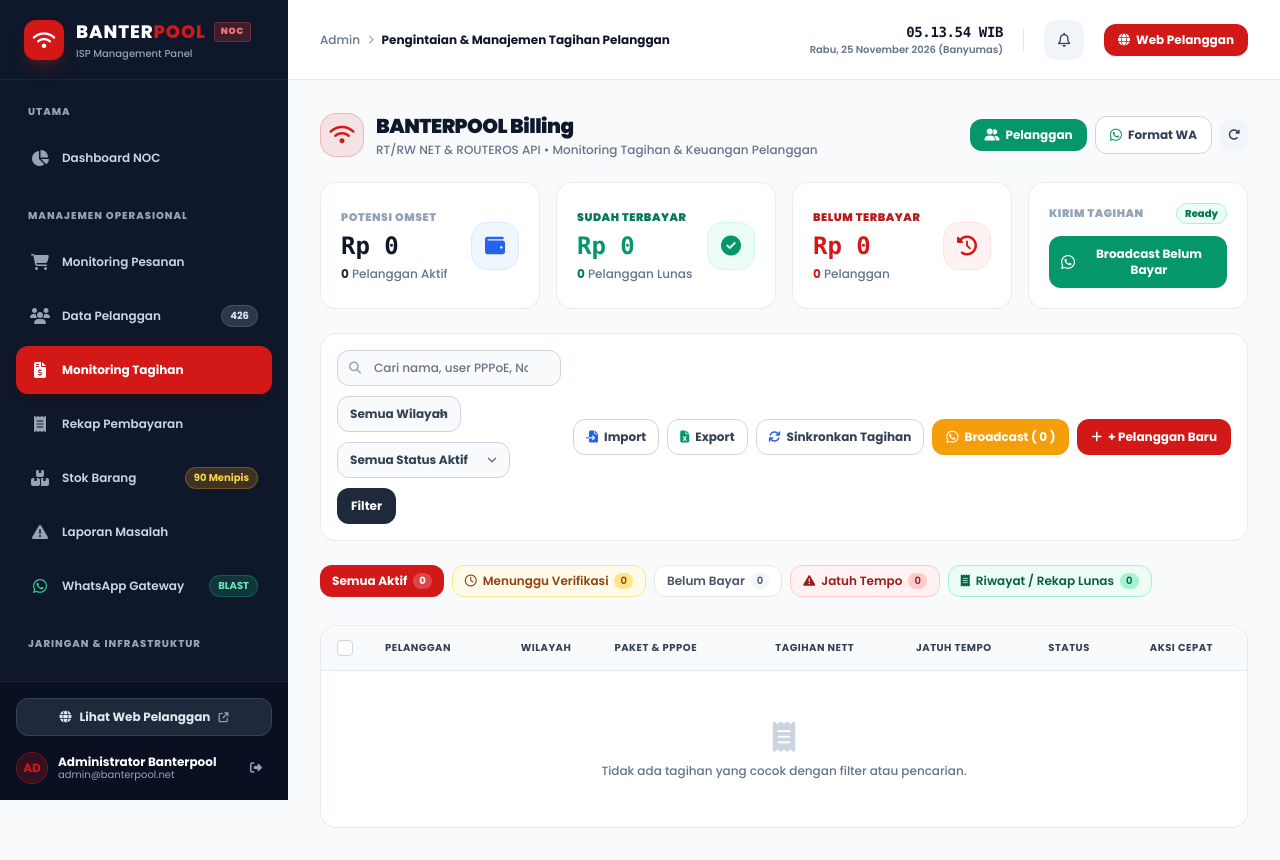
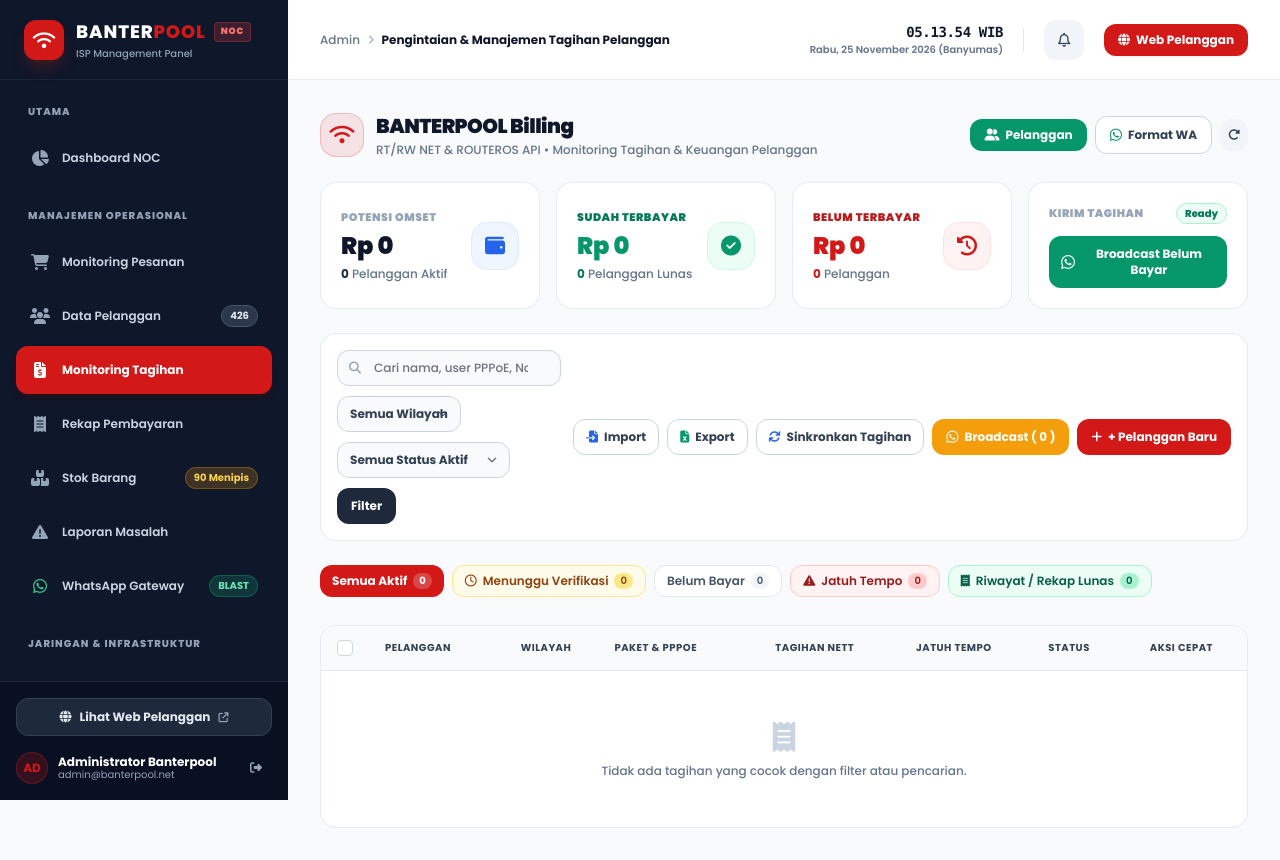
Before and after one commit to triopancagenk-code/banterpol, a Laravel app: page /admin/tagihan in a window 1280 px wide. Run offline with Laravel 12, Linux system fonts and the light colour scheme; a user stored in the database is signed in; data comes from the database, SQL or seed files in the repository; data that the repository does not hold is empty; style sheets or scripts are compiled from the project's sources; parts of the project's set-up code (start-up, migrations or seed data) failed here and were passed over.

Commit message:
style(tagihan): samakan jenis font monitoring tagihan dan rekap pembayaran seperti data pelanggan

```diff
--- a/resources/views/admin/tagihan.blade.php
+++ b/resources/views/admin/tagihan.blade.php
@@ -369,7 +369,7 @@ function tagihanManager() {
     <div class="bg-white rounded-2xl p-5 border border-slate-200/80 shadow-xs flex items-center justify-between">
       <div>
         <p class="text-[11px] font-black tracking-wider text-slate-400 uppercase">POTENSI OMSET</p>
-        <h3 class="text-2xl font-black text-slate-900 mt-1 font-mono">
+        <h3 class="text-2xl font-black text-slate-900 mt-1">
           Rp {{ number_format($potensiOmset ?? 0, 0, ',', '.') }}
         </h3>
         <p class="text-xs text-slate-500 font-medium mt-1">
@@ -385,7 +385,7 @@ function tagihanManager() {
     <div class="bg-white rounded-2xl p-5 border border-slate-200/80 shadow-xs flex items-center justify-between">
       <div>
         <p class="text-[11px] font-black tracking-wider text-emerald-700 uppercase">SUDAH TERBAYAR</p>
-        <h3 class="text-2xl font-black text-emerald-600 mt-1 font-mono">
+        <h3 class="text-2xl font-black text-emerald-600 mt-1">
           Rp {{ number_format($sudahTerbayarNominal ?? 0, 0, ',', '.') }}
         </h3>
         <p class="text-xs text-slate-500 font-medium mt-1">
@@ -401,7 +401,7 @@ function tagihanManager() {
     <div class="bg-white rounded-2xl p-5 border border-slate-200/80 shadow-xs flex items-center justify-between">
       <div>
         <p class="text-[11px] font-black tracking-wider text-red-700 uppercase">BELUM TERBAYAR</p>
-        <h3 class="text-2xl font-black text-brand mt-1 font-mono">
+        <h3 class="text-2xl font-black text-brand mt-1">
           Rp {{ number_format($belumTerbayarNominal ?? 0, 0, ',', '.') }}
         </h3>
         <p class="text-xs text-slate-500 font-medium mt-1">
@@ -830,7 +830,7 @@ function tagihanManager() {
                   <p class="font-bold text-slate-900 text-sm leading-tight">{{ $bill['customer_name'] }}</p>
                   <span class="text-[10px] font-mono text-slate-400 font-semibold bg-slate-100 px-1.5 py-0.5 rounded">{{ $bill['id'] }}</span>
                 </div>
-                <div class="flex items-center gap-1.5 text-xs text-slate-500 mt-1 font-mono">
+                <div class="flex items-center gap-1.5 text-xs text-slate-500 mt-1">
                   <i class="fa-brands fa-whatsapp text-emerald-600 text-sm"></i>
                   <span>{{ $bill['customer_phone'] }}</span>
                 </div>
@@ -859,7 +859,7 @@ function tagihanManager() {
 
                 <!-- Total Dibayar -->
                 <td class="px-4 py-4 text-center whitespace-nowrap">
-                  <span class="font-mono font-black text-emerald-600 text-sm">Rp {{ $bill['total'] }}</span>
+                  <span class="font-black text-emerald-600 text-sm">Rp {{ $bill['total'] }}</span>
                 </td>
 
                 <!-- Metode & Kuitansi -->
@@ -872,13 +872,13 @@ function tagihanManager() {
               @else
                 <!-- Tagihan Nett -->
                 <td class="px-4 py-4 text-center">
-                  <p class="font-black text-slate-900 text-sm font-mono">Rp {{ $bill['total'] }}</p>
+                  <p class="font-black text-slate-900 text-sm">Rp {{ $bill['total'] }}</p>
                   <p class="text-[10px] text-slate-400 font-medium mt-0.5">*(Disc/Tax)</p>
                 </td>
 
                 <!-- Jatuh Tempo -->
                 <td class="px-4 py-4 text-center">
-                  <span class="font-bold text-slate-700 text-xs font-mono">
+                  <span class="font-bold text-slate-700 text-xs">
                     @if(preg_match('/^\d+/', $bill['due_date'], $m))
                       Tgl {{ $m[0] }}
                     @else
@@ -1122,7 +1122,7 @@ function tagihanManager() {
         </div>
         <div class="flex justify-between items-center pt-2 border-t border-red-100 font-semibold">
           <span class="text-slate-600">Total Tagihan Final:</span>
-          <span class="font-black text-brand text-base font-mono" x-text="'Rp ' + payingBill?.total"></span>
+          <span class="font-black text-brand text-base" x-text="'Rp ' + payingBill?.total"></span>
         </div>
       </div>
 
@@ -1265,7 +1265,7 @@ function tagihanManager() {
                         {{ $lb['status'] }}
                       </span>
                     </div>
-                    <p class="text-[11px] text-slate-500 font-mono flex items-center gap-1.5 mt-0.5">
+                    <p class="text-[11px] text-slate-500 flex items-center gap-1.5 mt-0.5">
                       <i class="fa-brands fa-whatsapp text-emerald-600 text-xs"></i>
                       <span>{{ $lb['customer_phone'] }}</span>
                       <span class="text-slate-300">&bull;</span>
@@ -1274,7 +1274,7 @@ function tagihanManager() {
                   </div>
                 </div>
                 <div class="text-right">
-                  <p class="font-black text-slate-900 text-xs font-mono">Rp {{ $lb['total'] }}</p>
+                  <p class="font-black text-slate-900 text-xs">Rp {{ $lb['total'] }}</p>
                   <span class="text-[10px] font-mono text-slate-400">{{ $lb['receipt_number'] ?? $lb['id'] }}</span>
                 </div>
               </label>
@@ -1421,7 +1421,7 @@ Admin BANTERPOOL
       <!-- Header Modal -->
       <div class="flex items-center justify-between border-b border-slate-100 pb-3">
         <div>
-          <span class="text-[10px] font-mono font-bold text-slate-400 uppercase">Rincian Tagihan</span>
+          <span class="text-[10px] font-bold text-slate-400 uppercase">Rincian Tagihan</span>
           <h3 class="text-base font-black text-slate-900" x-text="selectedBill?.id"></h3>
         </div>
         <button type="button" @click="openModal = false" class="text-slate-400 hover:text-black text-xl">
```
